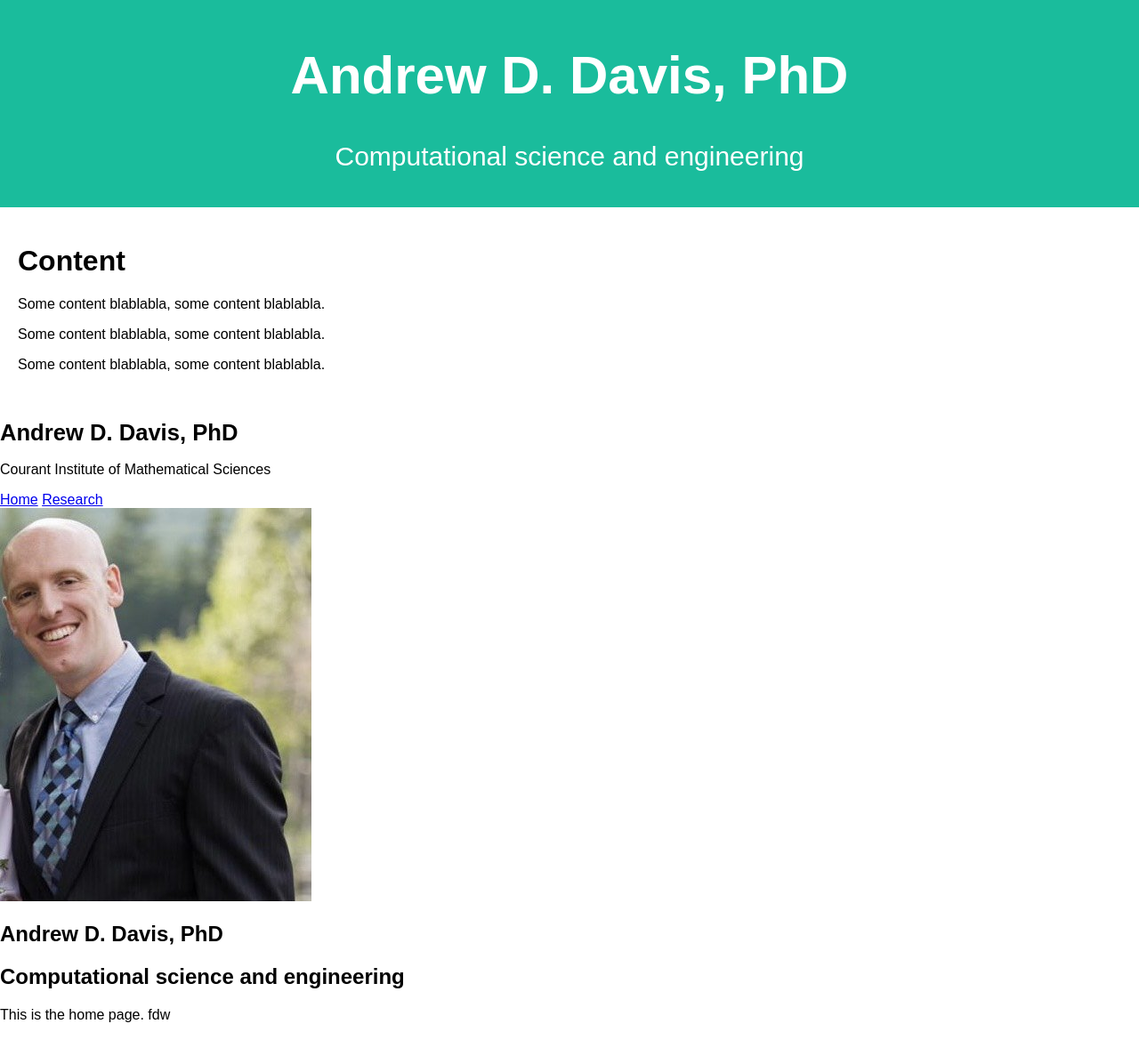
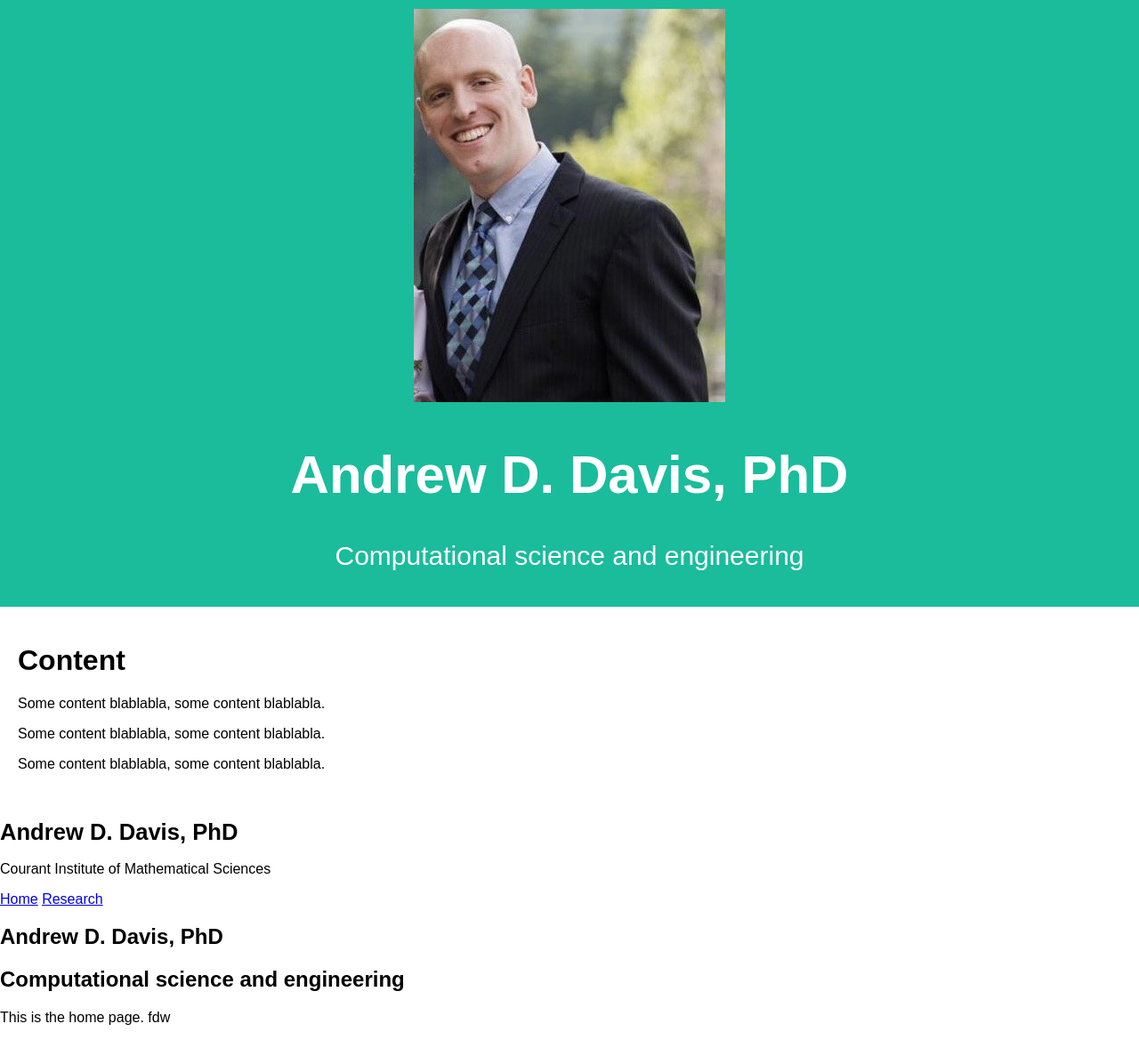
Before and after one commit to andyddavis/andyddavis.github.io, a Jekyll site: the page built from index.md, in a window 1280 px wide. Shown: the whole page at 89% size. Built offline with Jekyll 4.4.1, drawn with Linux system fonts in a browser that asks for light colours.

Commit message:
Update default.html

```diff
--- a/_layouts/default.html
+++ b/_layouts/default.html
@@ -30,6 +30,7 @@ body {
 <body>
 
 <div class="header">
+  <img src="images/self.jpeg" alt="Self">
   <h1>Andrew D. Davis, PhD</h1>
   <p>Computational science and engineering</p>
 </div>
@@ -50,7 +51,6 @@ body {
   </head>
   <body>
     {% include navigation.html %}
-    <img src="images/self.jpeg" alt="Self">
     <section class="page-header">
       <h1 class="project-name">Andrew D. Davis, PhD</h1>
       <h2 class="project-tagline">Computational science and engineering</h2>
```
